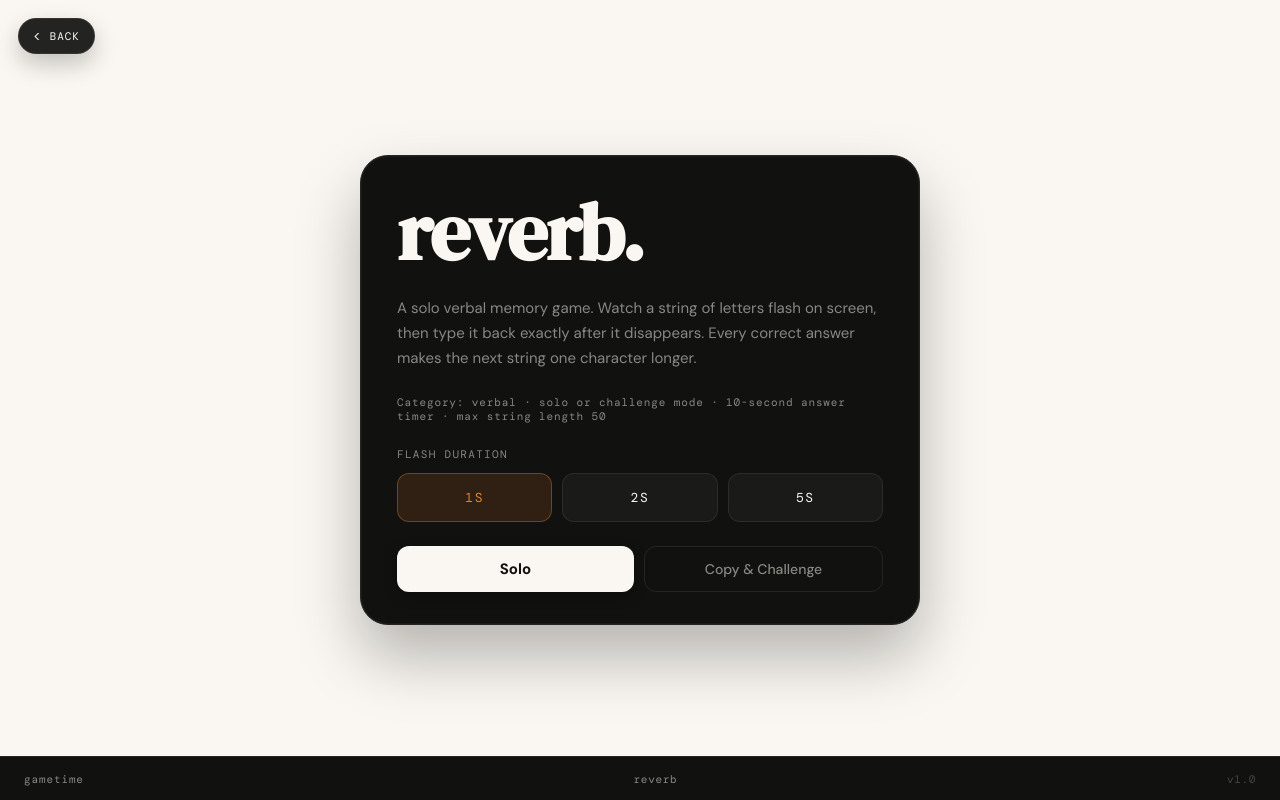
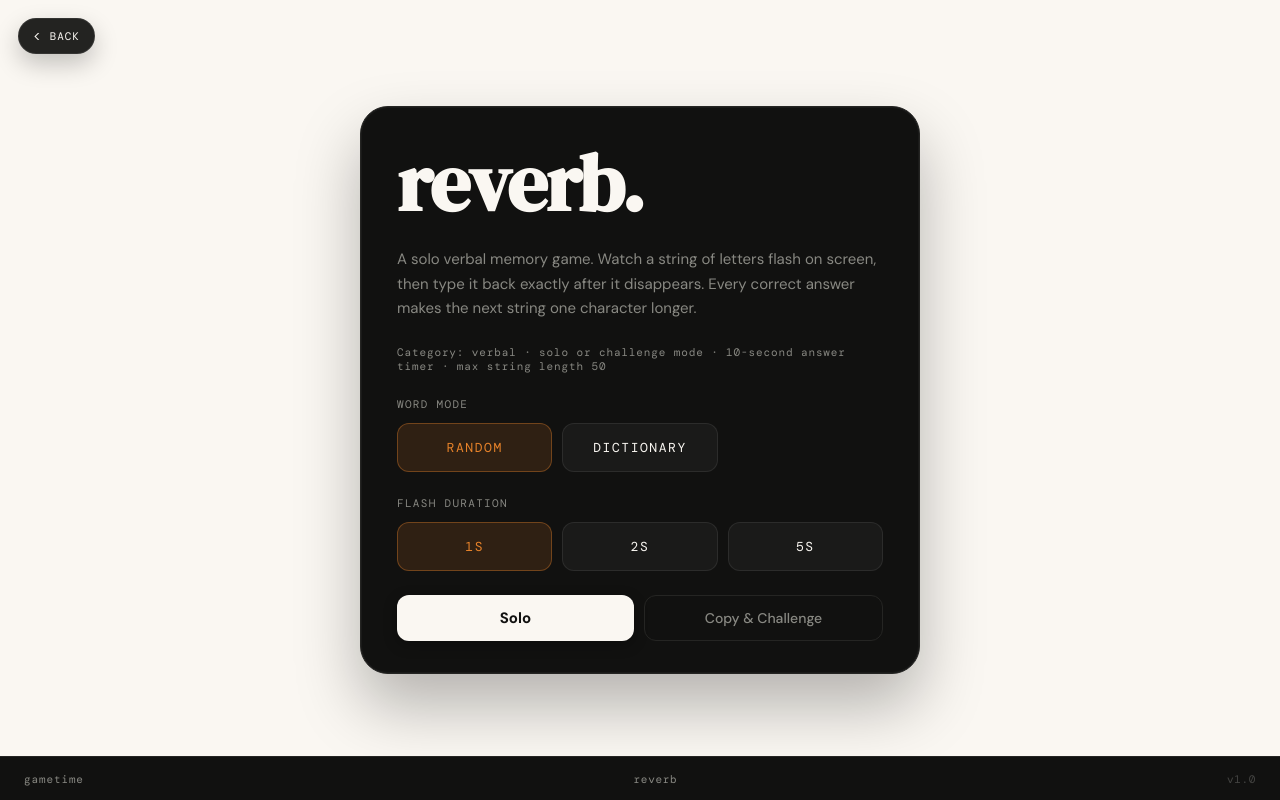
Before and after one commit to wamlat/gametime, a React (Vite) app: page /reverb in a window 1280 px wide. Built offline with nearby package versions, Linux system fonts and the light colour scheme.

Commit message:
dictionary mode of reverb game

```diff
--- a/src/games/reverb/Reverb.tsx
+++ b/src/games/reverb/Reverb.tsx
@@ -1,18 +1,28 @@
 import { FormEvent, useEffect, useMemo, useRef, useState } from 'react'
 import { useNavigate } from 'react-router-dom'
 import './index.css'
-import { generatePromptForRound, getLengthForRound, markSeedAsPlayed, MAX_LENGTH, MAX_ROUNDS, generateUnusedSeed } from './seed'
+import { generatePromptForRound, generateDictPromptForRound, getLengthForRound, markSeedAsPlayed, MAX_LENGTH, MAX_ROUNDS, DICT_MAX_LENGTH, DICT_MAX_ROUNDS, generateUnusedSeed } from './seed'
 import { buildChallengeUrl, buildShareUrl } from './shareUrl'
+import datasetRaw from './dataset.txt?raw'
 
 type Phase = 'lobby' | 'revealing' | 'typing' | 'complete'
 type LossReason = 'incorrect' | 'timeout'
+type Mode = 'random' | 'dictionary'
 
 const DURATIONS = [1, 2, 5] as const
 const ANSWER_SECONDS = 10
 
+const WORDS_BY_LENGTH: Map<number, string[]> = new Map()
+for (const word of datasetRaw.split('\n').map(w => w.trim()).filter(w => w.length > 0)) {
+  const len = word.length
+  if (!WORDS_BY_LENGTH.has(len)) WORDS_BY_LENGTH.set(len, [])
+  WORDS_BY_LENGTH.get(len)!.push(word)
+}
+
 interface ReverbProps {
   seed: string
   initialFlashSeconds: (typeof DURATIONS)[number]
+  initialMode: Mode
   alreadyPlayed: boolean
 }
 
@@ -63,10 +73,11 @@ function getScoreForCorrectPrompts(correctPrompts: string[]) {
   return correctPrompts[correctPrompts.length - 1].length
 }
 
-export default function Reverb({ seed, initialFlashSeconds, alreadyPlayed }: ReverbProps) {
+export default function Reverb({ seed, initialFlashSeconds, initialMode, alreadyPlayed }: ReverbProps) {
   const navigate = useNavigate()
   const [phase, setPhase] = useState<Phase>('lobby')
   const [flashSeconds, setFlashSeconds] = useState<(typeof DURATIONS)[number]>(initialFlashSeconds)
+  const [mode, setMode] = useState<Mode>(initialMode)
   const [round, setRound] = useState(0)
   const [prompt, setPrompt] = useState('')
   const [answer, setAnswer] = useState('')
@@ -82,6 +93,8 @@ export default function Reverb({ seed, initialFlashSeconds, alreadyPlayed }: Rev
   const copiedTimeoutRef = useRef<number | null>(null)
   const inputRef = useRef<HTMLInputElement>(null)
 
+  const maxRounds = mode === 'dictionary' ? DICT_MAX_ROUNDS : MAX_ROUNDS
+  const maxLength = mode === 'dictionary' ? DICT_MAX_LENGTH : MAX_LENGTH
   const targetLength = useMemo(() => getLengthForRound(round), [round])
   const usesCompactLayout = targetLength >= 13
   const score = getScoreForCorrectPrompts(correctPrompts)
@@ -145,7 +158,9 @@ export default function Reverb({ seed, initialFlashSeconds, alreadyPlayed }: Rev
     clearRevealTimeout()
     clearAnswerTimer()
 
-    const nextPrompt = generatePromptForRound(seed, nextRound)
+    const nextPrompt = mode === 'dictionary'
+      ? generateDictPromptForRound(seed, nextRound, WORDS_BY_LENGTH)
+      : generatePromptForRound(seed, nextRound)
 
     setRound(nextRound)
     setPrompt(nextPrompt)
@@ -176,11 +191,13 @@ export default function Reverb({ seed, initialFlashSeconds, alreadyPlayed }: Rev
 
   function goToFreshSeed() {
     const nextSeed = generateUnusedSeed(seed)
-    navigate(`/reverb?seed=${encodeURIComponent(nextSeed)}&flash=${flashSeconds}`)
+    navigate(`/reverb?seed=${encodeURIComponent(nextSeed)}&flash=${flashSeconds}&mode=${mode}`)
   }
 
   function handleAnswerChange(nextValue: string) {
-    const sanitized = nextValue.toUpperCase().replace(/[^A-Z]/g, '').slice(0, targetLength)
+    const sanitized = mode === 'dictionary'
+      ? nextValue.replace(/[^A-Za-z]/g, '').slice(0, targetLength)
+      : nextValue.toUpperCase().replace(/[^A-Z]/g, '').slice(0, targetLength)
     setAnswer(sanitized)
   }
 
@@ -216,11 +233,15 @@ export default function Reverb({ seed, initialFlashSeconds, alreadyPlayed }: Rev
 
     clearAnswerTimer()
 
-    if (answer === prompt) {
+    const isCorrect = mode === 'dictionary'
+      ? answer.toLowerCase() === prompt.toLowerCase()
+      : answer === prompt
+
+    if (isCorrect) {
       const nextCorrectPrompts = [...correctPrompts, prompt]
       setCorrectPrompts(nextCorrectPrompts)
 
-      if (nextCorrectPrompts.length >= MAX_ROUNDS) {
+      if (nextCorrectPrompts.length >= maxRounds) {
         setClearedAll(true)
         setPhase('complete')
         return
@@ -267,8 +288,30 @@ export default function Reverb({ seed, initialFlashSeconds, alreadyPlayed }: Rev
             exactly after it disappears. Every correct answer makes the next string one character longer.
           </p>
           <p className="eap-lobby-meta">
-            Category: verbal · solo or challenge mode · 10-second answer timer · max string length 50
+            Category: verbal · solo or challenge mode · 10-second answer timer · max string length {mode === 'dictionary' ? DICT_MAX_LENGTH : MAX_LENGTH}
           </p>
+
+          <div style={{ width: '100%', display: 'flex', flexDirection: 'column', gap: 12 }}>
+            <div className="reverb-stage-label" style={{ textAlign: 'left' }}>
+              word mode
+            </div>
+            <div className="reverb-duration-grid">
+              <button
+                className={`reverb-duration-button${mode === 'random' ? ' is-active' : ''}`}
+                onClick={() => setMode('random')}
+                type="button"
+              >
+                random
+              </button>
+              <button
+                className={`reverb-duration-button${mode === 'dictionary' ? ' is-active' : ''}`}
+                onClick={() => setMode('dictionary')}
+                type="button"
+              >
+                dictionary
+              </button>
+            </div>
+          </div>
 
           <div style={{ width: '100%', display: 'flex', flexDirection: 'column', gap: 12 }}>
             <div className="reverb-stage-label" style={{ textAlign: 'left' }}>
@@ -295,7 +338,7 @@ export default function Reverb({ seed, initialFlashSeconds, alreadyPlayed }: Rev
             <button
               className="eap-btn-secondary"
               onClick={() => {
-                navigator.clipboard.writeText(buildChallengeUrl(seed, flashSeconds)).catch(() => {})
+                navigator.clipboard.writeText(buildChallengeUrl(seed, flashSeconds, mode)).catch(() => {})
                 startRun()
               }}
             >
@@ -337,7 +380,7 @@ export default function Reverb({ seed, initialFlashSeconds, alreadyPlayed }: Rev
             </div>
             <p className="eap-lobby-desc" style={{ marginTop: 14, textAlign: 'center' }}>
               {clearedAll
-                ? 'you cleared the full 50-letter ladder.'
+                ? `you cleared the full ${maxLength}-letter ladder.`
                 : lossReason === 'timeout'
                   ? 'letters remembered before the answer clock expired.'
                   : 'letters remembered before the first wrong answer.'}
@@ -361,7 +404,7 @@ export default function Reverb({ seed, initialFlashSeconds, alreadyPlayed }: Rev
             <div className="reverb-stage" style={{ minHeight: 'unset' }}>
               <div className="reverb-stage-label">{clearedAll ? 'full clear' : 'final round'}</div>
               <div className="reverb-helper-row">
-                <span>{clearedAll ? `max length ${MAX_LENGTH}` : `target ${prompt}`}</span>
+                <span>{clearedAll ? `max length ${maxLength}` : `target ${prompt}`}</span>
                 <span>
                   {clearedAll ? 'every string solved' : lossReason === 'timeout' ? 'time ran out' : `your answer ${lastMiss || 'none'}`}
                 </span>
@@ -373,7 +416,7 @@ export default function Reverb({ seed, initialFlashSeconds, alreadyPlayed }: Rev
                   gap: 10,
                 }}
               >
-                <StatCard label="Needed Length" value={clearedAll ? MAX_LENGTH : prompt.length} />
+                <StatCard label="Needed Length" value={clearedAll ? maxLength : prompt.length} />
                 <StatCard label="Answer Timer" value={`${ANSWER_SECONDS}s`} />
               </div>
             </div>
@@ -400,14 +443,14 @@ export default function Reverb({ seed, initialFlashSeconds, alreadyPlayed }: Rev
           <div style={{ display: 'flex', flexDirection: 'column', gap: 8, width: '100%', maxWidth: 320 }}>
             <button
               className="eap-btn-primary"
-              onClick={() => copyToClipboard(buildShareUrl(seed, flashSeconds, score), 'results')}
+              onClick={() => copyToClipboard(buildShareUrl(seed, flashSeconds, score, mode), 'results')}
             >
               {copied === 'results' ? 'Copied!' : 'Share My Results'}
             </button>
 
             <button
               className="eap-btn-secondary"
-              onClick={() => copyToClipboard(buildChallengeUrl(seed, flashSeconds), 'challenge')}
+              onClick={() => copyToClipboard(buildChallengeUrl(seed, flashSeconds, mode), 'challenge')}
             >
               {copied === 'challenge' ? 'Copied!' : 'Challenge a Friend'}
             </button>
--- a/src/games/reverb/index.tsx
+++ b/src/games/reverb/index.tsx
@@ -9,6 +9,8 @@ export default function ReverbRoute() {
   const scoreParam = searchParams.get('score')
   const flashParam = Number(searchParams.get('flash') ?? '1')
   const flashSeconds = flashParam === 2 || flashParam === 5 ? flashParam : 1
+  const modeParam = searchParams.get('mode')
+  const initialMode: 'random' | 'dictionary' = modeParam === 'dictionary' ? 'dictionary' : 'random'
 
   if (seedParam && scoreParam) {
     const score = Number(scoreParam)
@@ -19,5 +21,5 @@ export default function ReverbRoute() {
   }
 
   const seed = seedParam ?? generateUnusedSeed()
-  return <Reverb key={`${seed}-${flashSeconds}`} seed={seed} initialFlashSeconds={flashSeconds} alreadyPlayed={hasPlayedSeed(seed)} />
+  return <Reverb key={`${seed}-${flashSeconds}-${initialMode}`} seed={seed} initialFlashSeconds={flashSeconds} initialMode={initialMode} alreadyPlayed={hasPlayedSeed(seed)} />
 }
--- a/src/games/reverb/seed.ts
+++ b/src/games/reverb/seed.ts
@@ -2,6 +2,8 @@ const ALPHABET = 'ABCDEFGHIJKLMNOPQRSTUVWXYZ'
 const START_LENGTH = 3
 export const MAX_LENGTH = 50
 export const MAX_ROUNDS = MAX_LENGTH - START_LENGTH + 1
+export const DICT_MAX_LENGTH = 25
+export const DICT_MAX_ROUNDS = DICT_MAX_LENGTH - START_LENGTH + 1
 const PLAYED_SEEDS_KEY = 'gametime:reverb:played-seeds'
 
 function fnv1aHash(value: string): number {
@@ -78,6 +80,16 @@ export function markSeedAsPlayed(seed: string) {
   }
 }
 
+export function generateDictPromptForRound(seed: string, round: number, wordsByLength: Map<number, string[]>): string {
+  const length = getLengthForRound(round)
+  const words = wordsByLength.get(length) ?? []
+  if (words.length === 0) {
+    return generatePromptForRound(seed, round)
+  }
+  const rand = mulberry32(fnv1aHash(`${seed}:dict:${round}`))
+  return words[Math.floor(rand() * words.length)]
+}
+
 export function generateUnusedSeed(excludedSeed?: string) {
   let nextSeed = generateRandomSeed()
 
--- a/src/games/reverb/shareUrl.ts
+++ b/src/games/reverb/shareUrl.ts
@@ -1,15 +1,16 @@
-export function buildChallengeUrl(seed: string, flashSeconds: number) {
+export function buildChallengeUrl(seed: string, flashSeconds: number, mode: string) {
   const base = `${window.location.origin}/reverb`
-  const params = new URLSearchParams({ seed, flash: String(flashSeconds) })
+  const params = new URLSearchParams({ seed, flash: String(flashSeconds), mode })
   return `${base}?${params.toString()}`
 }
 
-export function buildShareUrl(seed: string, flashSeconds: number, score: number) {
+export function buildShareUrl(seed: string, flashSeconds: number, score: number, mode: string) {
   const base = `${window.location.origin}/reverb`
   const params = new URLSearchParams({
     seed,
     flash: String(flashSeconds),
     score: String(score),
+    mode,
   })
 
   return `${base}?${params.toString()}`
```
Also changed, not shown: 1 other file (tests, documents, lock files or other folders).
